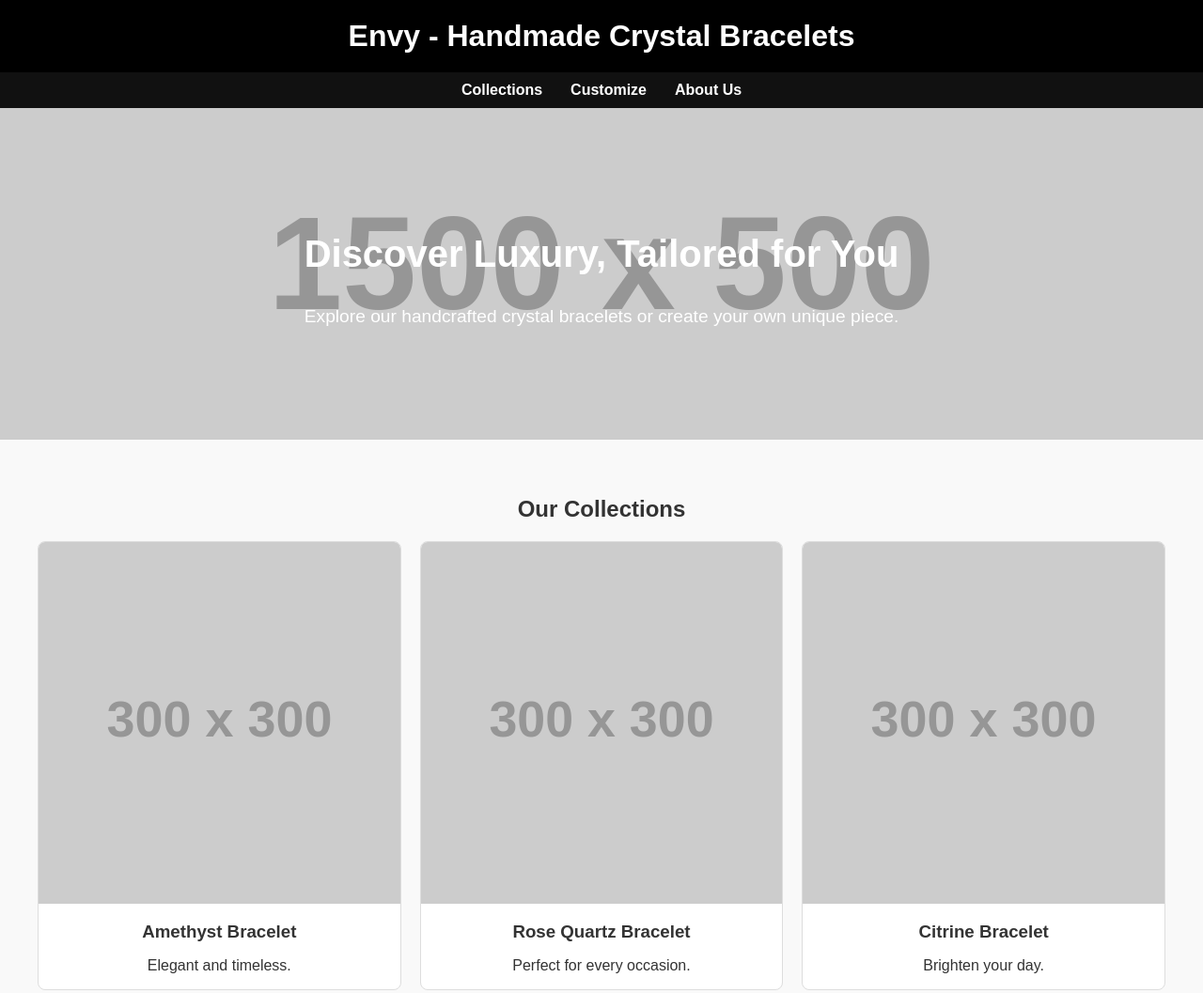
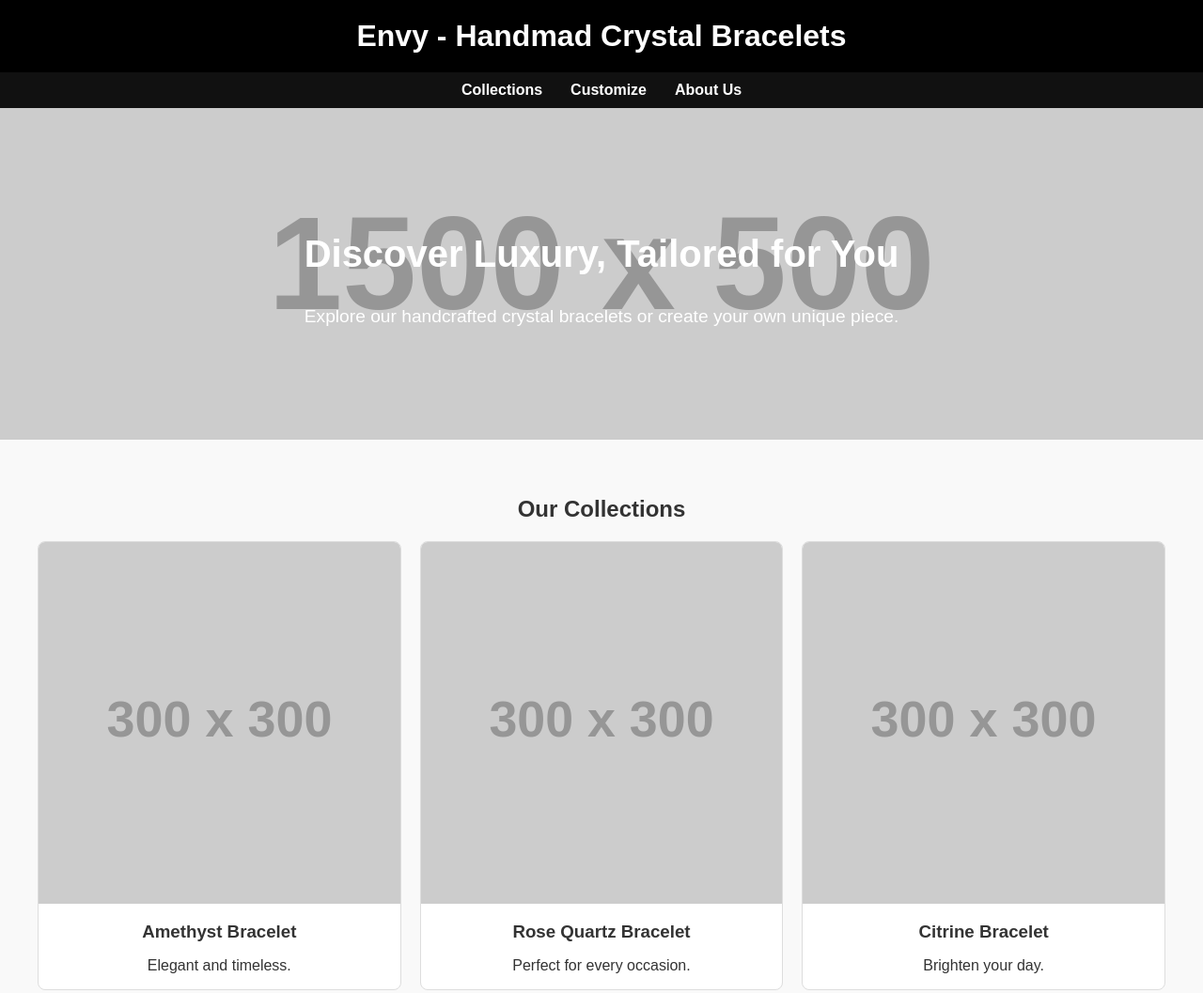
Before and after one commit to crazyhours/envysg, a plain HTML site: page index.html in a window 1280 px wide. Shown: the top 1057 px of the page at 94% size. Drawn offline with Linux system fonts and the light colour scheme; placeholder pictures from the web are drawn by us.

Commit message:
Update index.html

```diff
--- a/index.html
+++ b/index.html
@@ -127,7 +127,7 @@
 </head>
 <body>
     <header>
-        <h1>Envy - Handmade Crystal Bracelets</h1>
+        <h1>Envy - Handmad Crystal Bracelets</h1>
     </header>
     <nav>
         <a href="#collections">Collections</a>
```
